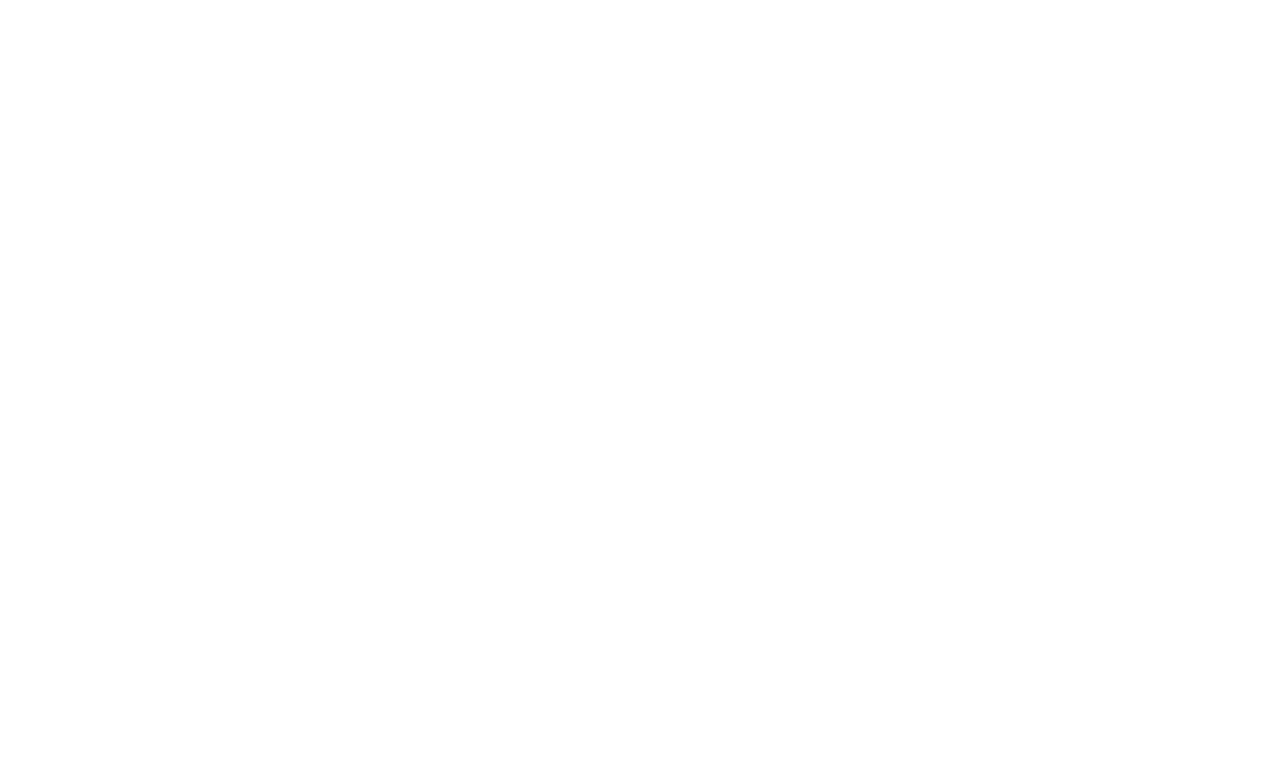
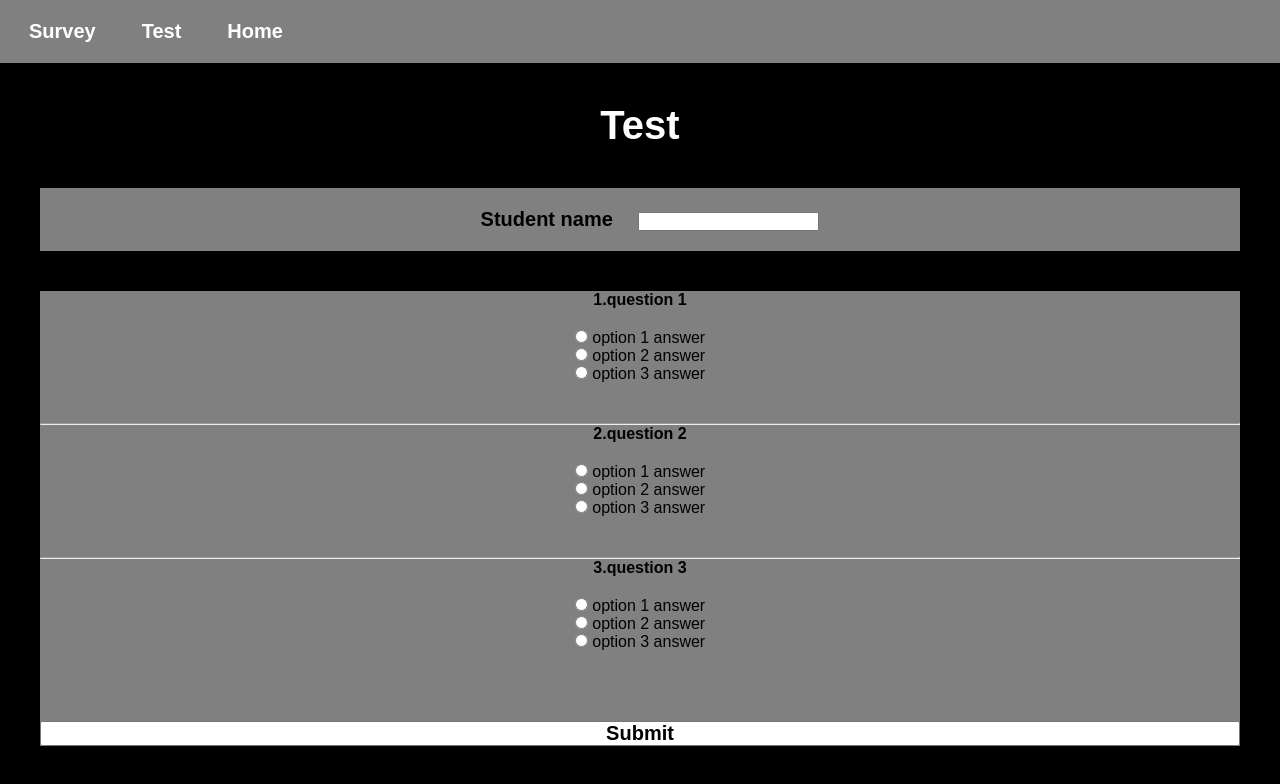
Before and after one commit to khulood-kh1907473/research-internship, a plain HTML site: page Code/test.html in a window 1280 px wide. Drawn offline with Linux system fonts and the light colour scheme.

Commit message:
the test part of the website

```diff
--- a/Code/styles.css
+++ b/Code/styles.css
@@ -1,4 +1,3 @@
-
 
 body {
     background-color: black;
@@ -64,3 +63,118 @@ button {
     margin-top: 50px;
     margin-bottom: 20px;
 }
+/*******************************/
+* {
+    margin: 0;
+    padding: 0;
+    box-sizing: border-box;
+}
+
+a {
+    text-decoration: none;
+}
+li {
+    list-style: none;
+}
+
+.navbar {
+    display: flex;
+    justify-content: space-between;
+    align-items: center;
+    padding: 15px;
+    background-color: gray;
+    color: white;
+}
+.menu {
+    display: flex;
+    gap: 1em;
+    font-size: 18px;
+}
+
+.nav-links a {
+    color: white;
+}
+.menu li {
+    padding: 5px 14px;
+}
+
+.menu li:hover {
+    background-color: gray;
+    border-radius: 5px;
+    transition: 0.6s ease;
+}
+
+
+input[type=checkbox]{
+    display: none;
+}
+
+.hamburger {
+    display: none;
+    font-size: 30px;
+    user-select: none;
+}
+
+@media (max-width: 700px) {
+    .menu {
+        display:none;
+        position: absolute;
+        background-color: gray;
+        right: 0;
+        left: 0;
+        text-align: center;
+        padding: 15px 0;
+    }
+    .menu li:hover {
+        display: inline-block;
+        background-color: gray;
+        transition: 0.6s ease;
+    }
+    .menu li + li {
+        margin-top: 15px;
+    }
+    input[type=checkbox]:checked ~ .menu{
+        display: block;
+    }
+    .hamburger {
+        display: block;
+    }
+
+}
+main h3{
+    color: white;
+    margin:100px;
+    padding: 20px
+}
+.menu a {
+    font-weight: bold;
+    font-size: 20px;
+}
+.main-container{
+    background-color: gray;
+    margin: 40px
+}
+#main{
+    color: white;
+    margin: 40px;
+    font-size: 40px;
+}
+.question{
+    padding: 20px;
+    margin-bottom: 20px
+}
+header label {
+    color:  black;
+    font-size: 20px;
+    font-weight: bold;
+    padding: 20px;
+}
+header{
+    background-color: gray;
+    margin: 40px;
+    padding: 20px
+}
+button {
+    font-size: 20px;
+    font-weight: bold;
+}
--- a/Code/test.html
+++ b/Code/test.html
@@ -3,8 +3,66 @@
 <head>
     <meta charset="UTF-8">
     <title>Title</title>
+    <link rel="stylesheet" href="styles.css">
 </head>
 <body>
 
+<nav class="navbar">
+    <ul class="nav-links">
+        <input type="checkbox" id="checkbox_toggle" />
+        <label for="checkbox_toggle" class="hamburger">&#9776;</label>
+        <div class="menu">
+            <li><a href="survey.html">Survey</a></li>
+            <li><a href="test.html">Test</a></li>
+            <li><a href="home.html">Home</a></li>
+        </div>
+    </ul>
+</nav>
+<h2 id="main">Test</h2>
+<header>
+    <label>Student name </label>
+    <input type="text">
+</header>
+
+<div class="main-container">
+    <label class = "labels" for=""><b>1.question 1</b></label>
+    <br>
+    <div class="question">
+        <input type="radio" id="o1" >
+        <label for="o1"> option 1 answer </label><br>
+        <input type="radio" id="o2" >
+        <label for="o2">option 2 answer</label><br>
+        <input type="radio" id="o3" >
+        <label for="o3">option 3 answer</label>
+    </div>
+    <hr>
+    <label lass = "labels" for=""><b>2.question 2</b></label>
+    <br>
+    <div class="question" >
+        <input type="radio" id="o4" >
+        <label for="o4"> option 1 answer </label><br>
+        <input type="radio" id="o5" >
+        <label for="o5">option 2 answer</label><br>
+        <input type="radio" id="o6" >
+        <label for="o6">option 3 answer</label>
+    </div>
+
+    <hr>
+    <label  for=""><b>3.question 3</b></label>
+    <br>
+    <div class="question">
+        <input type="radio" id="o7" >
+        <label for="o7"> option 1 answer </label><br>
+        <input type="radio" id="o8" >
+        <label for="o8">option 2 answer</label><br>
+        <input type="radio" id="o9" >
+        <label for="o9">option 3 answer</label>
+    </div>
+    <button type="submit" value="submit">
+        Submit
+    </button>
+
+</div>
+
 </body>
 </html>
```
Also changed, not shown: Code/home.html (added, +26 -0 lines), Code/survey.html (renamed from Code/index.html, +12 -0 lines).
